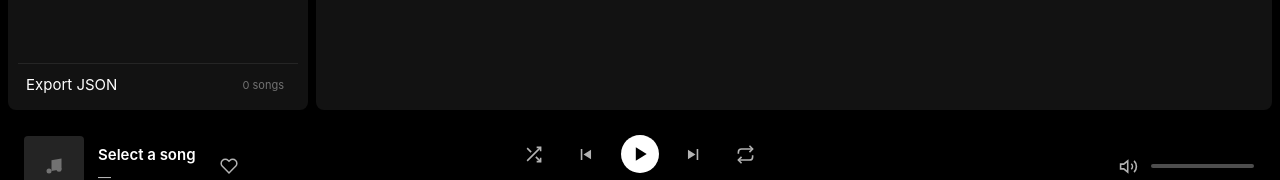
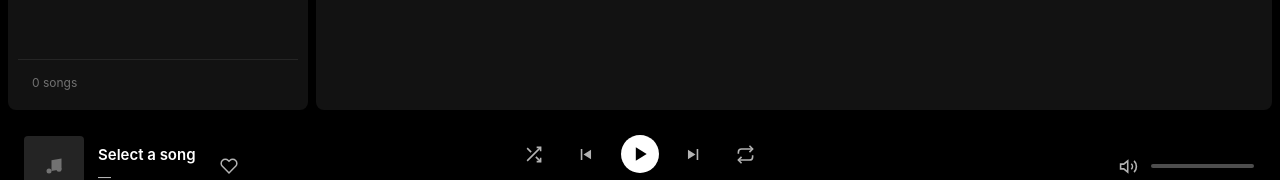
Before and after one commit to Dusty3206/Dusty3206.github.io, a plain HTML site: page index.html in a window 1280 px wide. Shown: the part 578-758 px from the top of the page. Drawn offline with Linux system fonts and the light colour scheme.

Commit message:
Update index.html

```diff
--- a/index.html
+++ b/index.html
@@ -41,8 +41,7 @@
         <div class="library-list" id="libraryList"></div>
 
         <div class="library-footer">
-          <button class="text-link" id="exportPlaylistsBtn" title="Download your playlists as playlist.json">Export JSON</button>
-          <span id="trackTotalBadge" style="font-size:11px;color:var(--text-muted);padding-right:6px;">0 songs</span>
+          <span id="trackTotalBadge" style="font-size:12px;color:var(--text-muted);padding:4px 6px;">0 songs</span>
         </div>
       </section>
     </aside>
```
